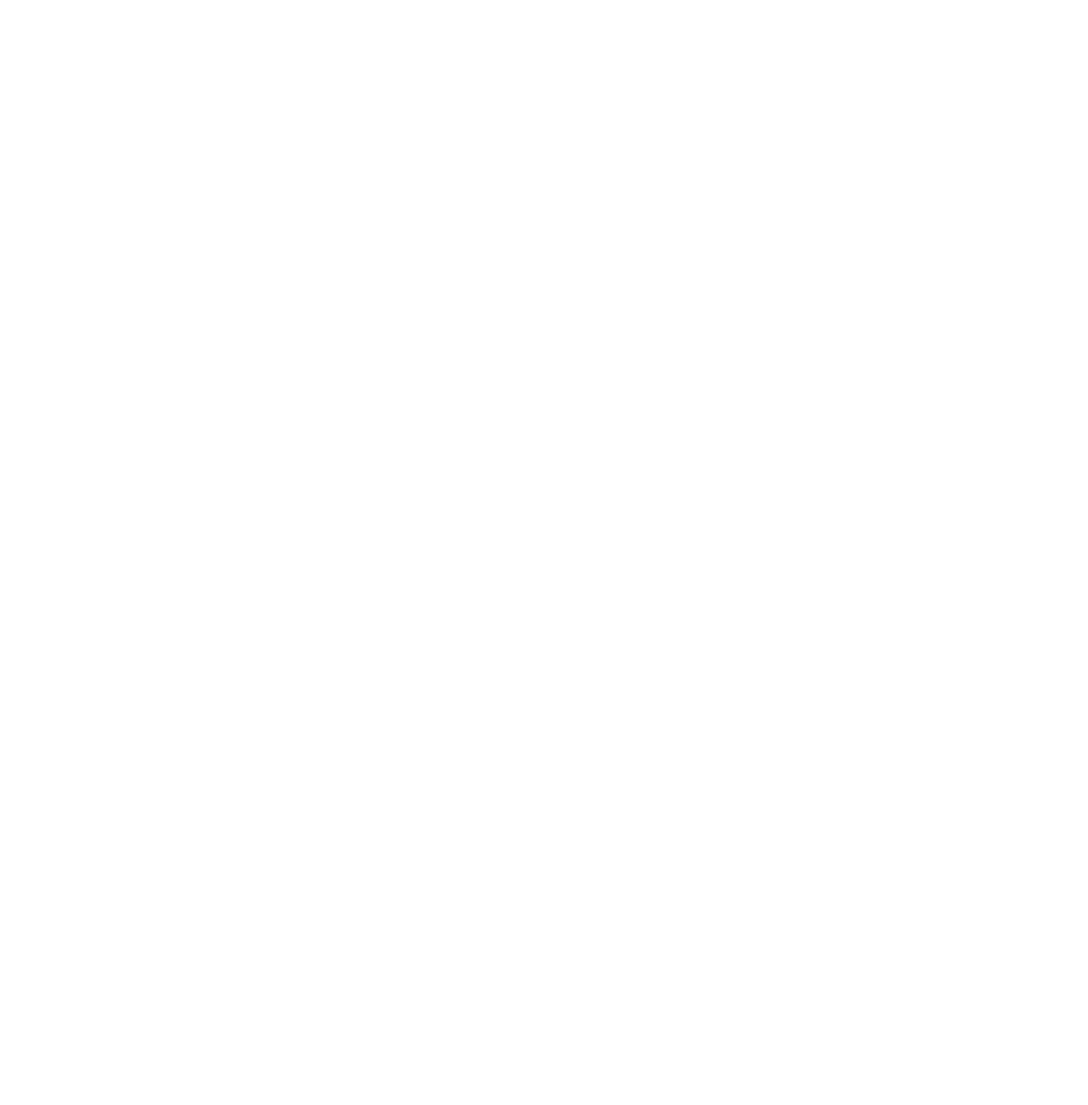
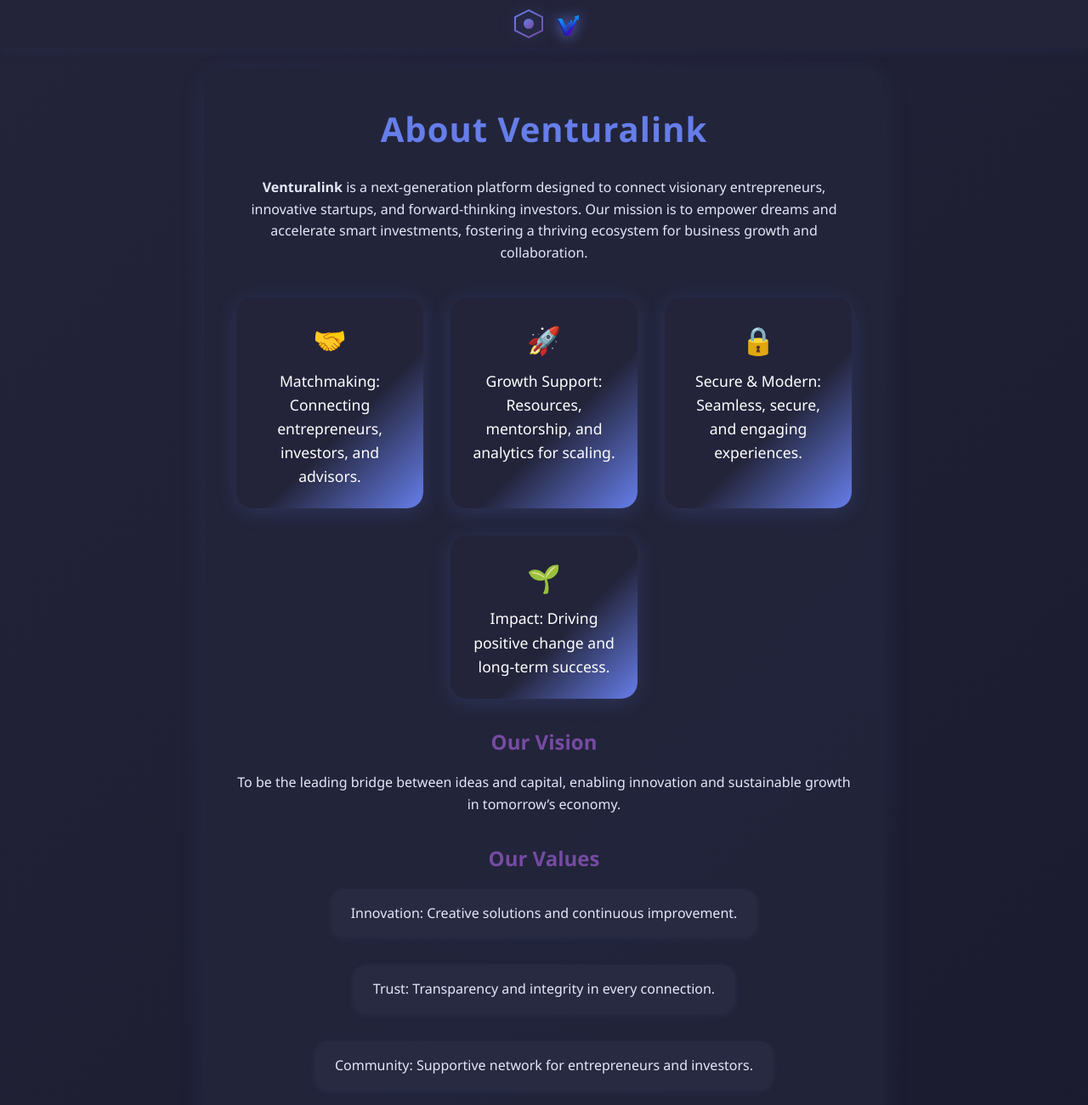
Before and after one commit to eccentriccoder01/Venturalink, a plain HTML site: page about.html in a window 1280 px wide. Shown: the top 1300 px of the page at 85% size. Before the commit the page ends 800 px from the top, so only its background shows below. Drawn offline with Linux system fonts and the light colour scheme.

Commit message:
Fix #11: Update index.html and add about.html with premium footer

```diff
--- a/about.html
+++ b/about.html
@@ -0,0 +1,253 @@
+<!DOCTYPE html>
+<html lang="en">
+<head>
+  <meta charset="UTF-8">
+  <meta name="viewport" content="width=device-width, initial-scale=1.0">
+  <title>About Us | Venturalink</title>
+  <link rel="stylesheet" href="styles/mainindex.css">
+  <link rel="icon" type="image/png" href="V.png">
+  <style>
+    body {
+      background: linear-gradient(135deg, #23243a 0%, #18192b 100%);
+      color: #e4e8f7;
+      font-family: 'Segoe UI', 'Roboto', Arial, sans-serif;
+      margin: 0;
+      min-height: 100vh;
+    }
+    .main-header {
+      background: #23243a;
+      box-shadow: 0 2px 16px rgba(102,126,234,0.08);
+      padding: 0.5rem 0;
+      display: flex;
+      justify-content: center;
+      align-items: center;
+    }
+    .logo-container {
+      display: flex;
+      align-items: center;
+      gap: 0.5rem;
+    }
+    .logo-icon svg {
+      height: 2.5rem;
+      width: 2.5rem;
+      display: block;
+    }
+    .logo-text img {
+      height: 2.2rem;
+      margin-right: -8px;
+      vertical-align: middle;
+      filter: drop-shadow(0 0 8px #667eea);
+    }
+    .about-section {
+      max-width: 800px;
+      margin: 3rem auto 2rem auto;
+      background: rgba(34,36,58,0.95);
+      border-radius: 1.5rem;
+      padding: 2.5rem 2rem;
+      box-shadow: 0 8px 32px rgba(102,126,234,0.12);
+      text-align: center;
+    }
+    .about-section h1 {
+      color: #667eea;
+      font-size: 2.5rem;
+      margin-bottom: 1.5rem;
+      letter-spacing: 1px;
+    }
+    .about-section h2 {
+      color: #764ba2;
+      margin-top: 2rem;
+      margin-bottom: 1rem;
+    }
+    .about-section ul {
+      list-style: none;
+      padding: 0;
+      margin: 1rem 0;
+      display: flex;
+      flex-wrap: wrap;
+      justify-content: center;
+      gap: 1.5rem;
+    }
+    .about-section ul li {
+      background: #282a42;
+      border-radius: 1rem;
+      padding: 1rem 1.5rem;
+      color: #e4e8f7;
+      font-weight: 500;
+      box-shadow: 0 2px 8px rgba(102,126,234,0.08);
+      min-width: 180px;
+      margin-bottom: 0.5rem;
+      transition: transform 0.2s;
+    }
+    .about-section ul li:hover {
+      transform: scale(1.05) rotate(-2deg);
+      background: #23243a;
+      color: #aab4e8;
+    }
+    /* Flashcards */
+    .flashcards {
+      display: flex;
+      flex-wrap: wrap;
+      gap: 2rem;
+      justify-content: center;
+      margin: 2.5rem 0 1rem 0;
+    }
+    .flashcard {
+      background: linear-gradient(135deg, #23243a 60%, #667eea 100%);
+      border-radius: 1.2rem;
+      box-shadow: 0 4px 24px rgba(102,126,234,0.18);
+      color: #fff;
+      padding: 1.5rem 1.2rem;
+      min-width: 180px;
+      max-width: 220px;
+      font-size: 1.1rem;
+      font-weight: 500;
+      transition: transform 0.25s, box-shadow 0.25s;
+      cursor: pointer;
+      position: relative;
+      overflow: hidden;
+    }
+    .flashcard:hover {
+      transform: scale(1.07) rotate(-2deg);
+      box-shadow: 0 8px 32px #764ba2a0;
+      background: linear-gradient(135deg, #764ba2 60%, #667eea 100%);
+    }
+    .flashcard-icon {
+      font-size: 2rem;
+      margin-bottom: 0.5rem;
+      display: block;
+    }
+    /* Footer override for dark theme */
+    .premium-footer {
+      background: #18192b;
+      color: #e4e8f7;
+      border-top: 2px solid #23243a;
+    }
+    .footer-section h4 {
+      color: #667eea;
+    }
+    .footer-links-grid a {
+      color: #e4e8f7;
+      text-decoration: none;
+      transition: color 0.2s;
+    }
+    .footer-links-grid a:hover {
+      color: #764ba2;
+      text-decoration: underline;
+    }
+  </style>
+</head>
+<body>
+  <!-- Header -->
+  <header class="main-header">
+    <a href="index.html" class="logo-link">
+      <div class="logo-container">
+        <div class="logo-icon">
+          <svg viewBox="0 0 40 40" fill="none">
+            <path d="M20 4L36 12V28L20 36L4 28V12L20 4Z" stroke="url(#logo-gradient)" stroke-width="2" fill="none"/>
+            <circle cx="20" cy="20" r="6" fill="url(#logo-gradient)"/>
+            <defs>
+              <linearGradient id="logo-gradient" x1="0%" y1="0%" x2="100%" y2="100%">
+                <stop offset="0%" style="stop-color:#667eea"/>
+                <stop offset="100%" style="stop-color:#764ba2"/>
+              </linearGradient>
+            </defs>
+          </svg>
+        </div>
+        <div class="logo-text">
+          <img src="V.png" alt="Venturalink Logo">
+        </div>
+      </div>
+    </a>
+  </header>
+
+  <main>
+    <section class="about-section">
+      <h1>About Venturalink</h1>
+      <p>
+        <strong>Venturalink</strong> is a next-generation platform designed to connect visionary entrepreneurs, innovative startups, and forward-thinking investors. Our mission is to empower dreams and accelerate smart investments, fostering a thriving ecosystem for business growth and collaboration.
+      </p>
+      <div class="flashcards">
+        <div class="flashcard">
+          <span class="flashcard-icon">🤝</span>
+          Matchmaking: Connecting entrepreneurs, investors, and advisors.
+        </div>
+        <div class="flashcard">
+          <span class="flashcard-icon">🚀</span>
+          Growth Support: Resources, mentorship, and analytics for scaling.
+        </div>
+        <div class="flashcard">
+          <span class="flashcard-icon">🔒</span>
+          Secure & Modern: Seamless, secure, and engaging experiences.
+        </div>
+        <div class="flashcard">
+          <span class="flashcard-icon">🌱</span>
+          Impact: Driving positive change and long-term success.
+        </div>
+      </div>
+      <h2>Our Vision</h2>
+      <p>
+        To be the leading bridge between ideas and capital, enabling innovation and sustainable growth in tomorrow’s economy.
+      </p>
+      <h2>Our Values</h2>
+      <ul>
+        <li>Innovation: Creative solutions and continuous improvement.</li>
+        <li>Trust: Transparency and integrity in every connection.</li>
+        <li>Community: Supportive network for entrepreneurs and investors.</li>
+        <li>Impact: Positive change and long-term success.</li>
+      </ul>
+      <h2>Why Choose Venturalink?</h2>
+      <p>
+        Whether you’re an entrepreneur seeking funding, an investor looking for promising opportunities, or an advisor ready to guide the next big idea—Venturalink is your gateway to growth, innovation, and success.
+      </p>
+    </section>
+  </main>
+
+  <!-- Footer (same as index.html, dark theme) -->
+<footer class="premium-footer" style="background:#181c2a;color:#e4e8f7;padding:2.5rem 0 1.5rem 0;">
+  <div class="footer-content" style="max-width:1200px;margin:auto;display:flex;flex-wrap:wrap;justify-content:space-between;align-items:flex-start;gap:2.5rem;">
+    <div class="footer-info" style="flex:1;min-width:220px;">
+      <h2 style="color:#667eea;font-size:1.6rem;margin-bottom:0.7rem;">Venturalink</h2>
+      <p style="margin-bottom:1.2rem;line-height:1.6;">
+        Connecting investors with entrepreneurs to create meaningful business relationships and drive economic progress in the digital age.
+      </p>
+
+    </div>
+    <div class="footer-links-grid" style="display:flex;gap:2.5rem;flex:2;justify-content:space-between;">
+      <div class="footer-section">
+        <h4 style="color:#667eea;">Platform</h4>
+        <ul style="list-style:none;padding:0;margin:0;">
+          <li><a href="about.html" style="color:#e4e8f7;text-decoration:none;">About Us</a></li>
+          <li><a href="features.html" style="color:#e4e8f7;text-decoration:none;">Features</a></li>
+          <li><a href="pricing.html" style="color:#e4e8f7;text-decoration:none;">Pricing</a></li>
+          <li><a href="contact.html" style="color:#e4e8f7;text-decoration:none;">Contact</a></li>
+        </ul>
+      </div>
+      <div class="footer-section">
+        <h4 style="color:#667eea;">Resources</h4>
+        <ul style="list-style:none;padding:0;margin:0;">
+          <li><a href="blog.html" style="color:#e4e8f7;text-decoration:none;">Blog</a></li>
+          <li><a href="help.html" style="color:#e4e8f7;text-decoration:none;">Help Center</a></li>
+          <li><a href="guides.html" style="color:#e4e8f7;text-decoration:none;">Guides</a></li>
+          <li><a href="api.html" style="color:#e4e8f7;text-decoration:none;">API Docs</a></li>
+        </ul>
+      </div>
+      <div class="footer-section">
+        <h4 style="color:#667eea;">Legal</h4>
+        <ul style="list-style:none;padding:0;margin:0;">
+          <li><a href="terms.html" style="color:#e4e8f7;text-decoration:none;">Terms of Service</a></li>
+          <li><a href="privacy.html" style="color:#e4e8f7;text-decoration:none;">Privacy Policy</a></li>
+          <li><a href="cookies.html" style="color:#e4e8f7;text-decoration:none;">Cookie Policy</a></li>
+          <li><a href="security.html" style="color:#e4e8f7;text-decoration:none;">Security</a></li>
+        </ul>
+      </div>
+    </div>
+  </div>
+  <div style="text-align:center;margin-top:2rem;">
+    <div class="footer-divider" style="height:1px;background:#23243a;margin-bottom:1rem;"></div>
+    <p style="margin-bottom:0.5rem;">&copy; 2025 Venturalink Platform. All rights reserved.</p>
+
+  </div>
+</footer>
+  <script type="module" src="scripts/main.js"></script>
+</body>
+</html>
```
Also changed, not shown: index.html (+24 -35 lines).
